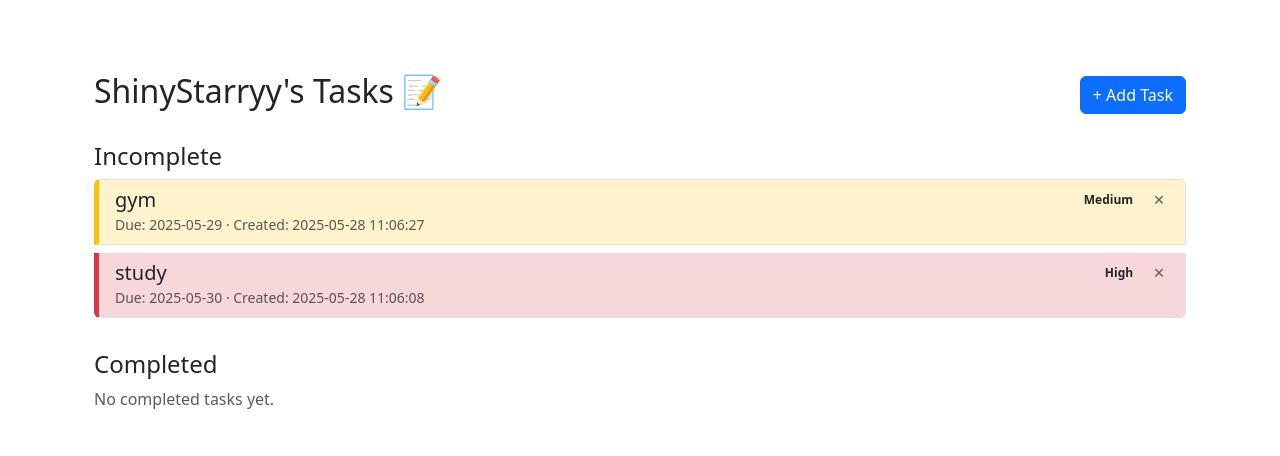
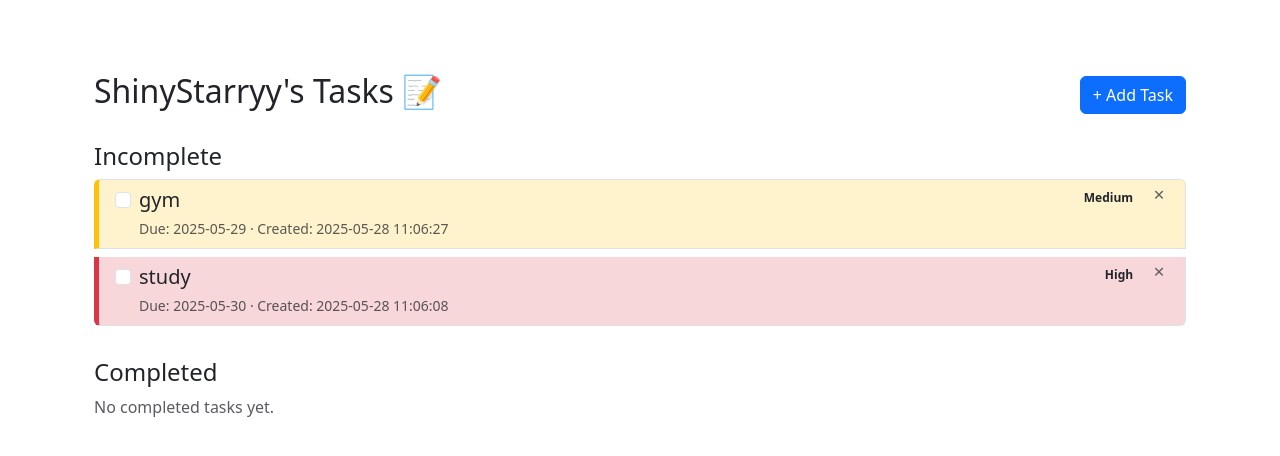
Before and after one commit to shinystarryy/cs50x-final, a Flask app: page / in a window 1280 px wide. Shown: the part 56-512 px from the top of the page. Run offline with Flask 3, Linux system fonts and the light colour scheme; a user stored in the database is signed in; data comes from the database, SQL or seed files in the repository; both versions use the stored data as it was after the commit.

Commit message:
added checkbox to complete and uncomplete tasks
uncomplete tasks are ordered by date, complete tasks are ordered by completion time/date

```diff
--- a/app.py
+++ b/app.py
@@ -41,7 +41,7 @@ def index():
     db.execute("SELECT id, content, timestamp, description, priority, due_date FROM todos WHERE user_id = ? AND completed = 0 ORDER BY timestamp DESC", (user_id,))
     incomplete_tasks = db.fetchall()
 
-    db.execute("SELECT id, content, timestamp, description, priority, due_date FROM todos WHERE user_id = ? AND completed = 1 ORDER BY timestamp DESC", (user_id,))
+    db.execute("SELECT id, content, timestamp, description, priority, due_date FROM todos WHERE user_id = ? AND completed = 1 ORDER BY completed_at DESC", (user_id,))
     completed_tasks = db.fetchall()
 
     db.execute("SELECT username FROM users WHERE id = ?", (user_id,))
@@ -84,14 +84,62 @@ def add_task():
 
     return redirect("/")
 
-@app.route("/delete_task/<int:task_id>", methods=["POST"])
+@app.route("/delete_task", methods=["POST"])
 @login_required
-def delete_task(task_id):
+def delete_task():
+    task_id = request.form.get("task_id")
     user_id = session["user_id"]
+
+    if not task_id:
+        return apology("invalid task", 400)
+    task_id = int(task_id)
+
     conn = sqlite3.connect("todo.db")
     db = conn.cursor()
 
     db.execute("DELETE FROM todos WHERE id = ? AND user_id = ?", (task_id, user_id))
+
+    conn.commit()
+    conn.close()
+
+    return redirect("/")
+
+@app.route("/complete_task", methods=["POST"])
+@login_required
+def complete_task():
+    task_id = request.form.get("task_id")
+    user_id = session["user_id"]
+
+    if not task_id:
+        return apology("invalid task", 400)
+    task_id = int(task_id)
+
+    conn = sqlite3.connect("todo.db")
+    db = conn.cursor()
+
+    now = datetime.now().strftime("%Y-%m-%d %H:%M:%S")
+
+    db.execute("UPDATE todos SET completed = 1, completed_at = ? WHERE id = ? AND user_id = ?", (now, task_id, user_id))
+
+    conn.commit()
+    conn.close()
+
+    return redirect("/")
+
+@app.route("/incomplete_task", methods=["POST"])
+@login_required
+def incomplete_task():
+    task_id = request.form.get("task_id")
+    user_id = session["user_id"]
+
+    if not task_id:
+        return apology("invalid task", 400)
+    task_id = int(task_id)
+
+    conn = sqlite3.connect("todo.db")
+    db = conn.cursor()
+
+    db.execute("UPDATE todos SET completed = 0, completed_at = NULL WHERE id = ? AND user_id = ?", (task_id, user_id))
 
     conn.commit()
     conn.close()
--- a/static/styles.css
+++ b/static/styles.css
@@ -33,3 +33,7 @@
 .task-completed p {
     text-decoration: line-through;
 }
+
+.form-check-input {
+    margin-top: 0.3rem;
+}
--- a/templates/index.html
+++ b/templates/index.html
@@ -23,9 +23,27 @@
                         {% elif task.priority == 'Low' %} task-low
                         {% endif %}">
 
-                        <div class="d-flex justify-content-between align-items-center">
-                            <h5 class="mb-0">{{ task.content }}</h5>
-                            <div class="d-flex align-items-center gap-2">
+                        <div class="d-flex justify-content-between align-items-start">
+
+                            <div class="d-flex align-items-start">
+                                <form action="/complete_task" method="post" class="me-2">
+                                    <input type="hidden" name="task_id" value="{{ task.id }}">
+                                    <input type="checkbox" onChange="this.form.submit()" title="Mark as completed" class="form-check-input mt-1">
+                                </form>
+
+                                <div>
+                                    <h5 class="mb-1">{{ task.content }}</h5>
+                                    {% if task.description %}
+                                        <p class="mb-1 text-muted">{{ task.description }}</p>
+                                    {% endif %}
+                                    <small class="text-muted">
+                                        {% if task.due_date %}Due: {{ task.due_date }} · {% endif %}
+                                        Created: {{ task.timestamp }}
+                                    </small>
+                                </div>
+                            </div>
+
+                            <div class="d-flex align-items-start gap-2">
                                 <span class="badge text-dark">{{ task.priority }}</span>
                                 <button type="button"
                                         class="btn btn-sm btn-outline-danger py-0 px-1"
@@ -37,16 +55,8 @@
                                     ✕
                                 </button>
                             </div>
+
                         </div>
-
-                        {% if task.description %}
-                            <p class="mb-1 text-muted">{{ task.description }}</p>
-                        {% endif %}
-
-                        <small class="text-muted">
-                            {% if task.due_date %}Due: {{ task.due_date }} · {% endif %}
-                            Created: {{ task.timestamp }}
-                        </small>
 
                     </li>
                 {% endfor %}
@@ -65,9 +75,27 @@
                         {% elif task.priority == 'Low' %} task-low
                         {% endif %}">
 
-                        <div class="d-flex justify-content-between align-items-center">
-                            <h5 class="mb-0">{{ task.content }}</h5>
-                            <div class="d-flex align-items-center gap-2">
+                        <div class="d-flex justify-content-between align-items-start">
+
+                            <div class="d-flex align-items-start">
+                                <form action="/incomplete_task" method="post" class="me-2">
+                                    <input type="hidden" name="task_id" value="{{ task.id }}">
+                                    <input type="checkbox" checked onChange="this.form.submit()" title="Mark as incomplete" class="form-check-input mt-1">
+                                </form>
+
+                                <div>
+                                    <h5 class="mb-1">{{ task.content }}</h5>
+                                    {% if task.description %}
+                                        <p class="mb-1 text-muted">{{ task.description }}</p>
+                                    {% endif %}
+                                    <small class="text-muted">
+                                        {% if task.due_date %}Due: {{ task.due_date }} · {% endif %}
+                                        Created: {{ task.timestamp }}
+                                    </small>
+                                </div>
+                            </div>
+
+                            <div class="d-flex align-items-start gap-2">
                                 <span class="badge text-dark">{{ task.priority }}</span>
                                 <button type="button"
                                         class="btn btn-sm btn-outline-danger py-0 px-1"
@@ -79,16 +107,8 @@
                                     ✕
                                 </button>
                             </div>
+
                         </div>
-
-                        {% if task.description %}
-                            <p class="mb-1 text-muted">{{ task.description }}</p>
-                        {% endif %}
-
-                        <small class="text-muted">
-                            {% if task.due_date %}Due: {{ task.due_date }} · {% endif %}
-                            Created: {{ task.timestamp }}
-                        </small>
 
                     </li>
                 {% endfor %}
```
Also changed, not shown: todo.db, 1 other file.
